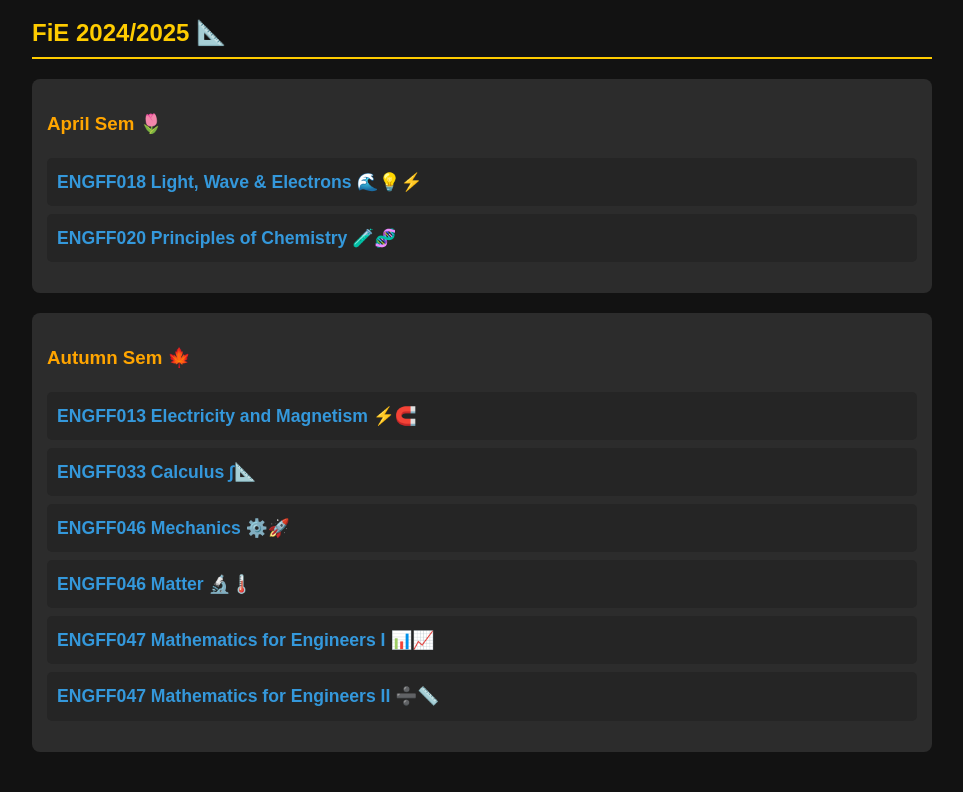
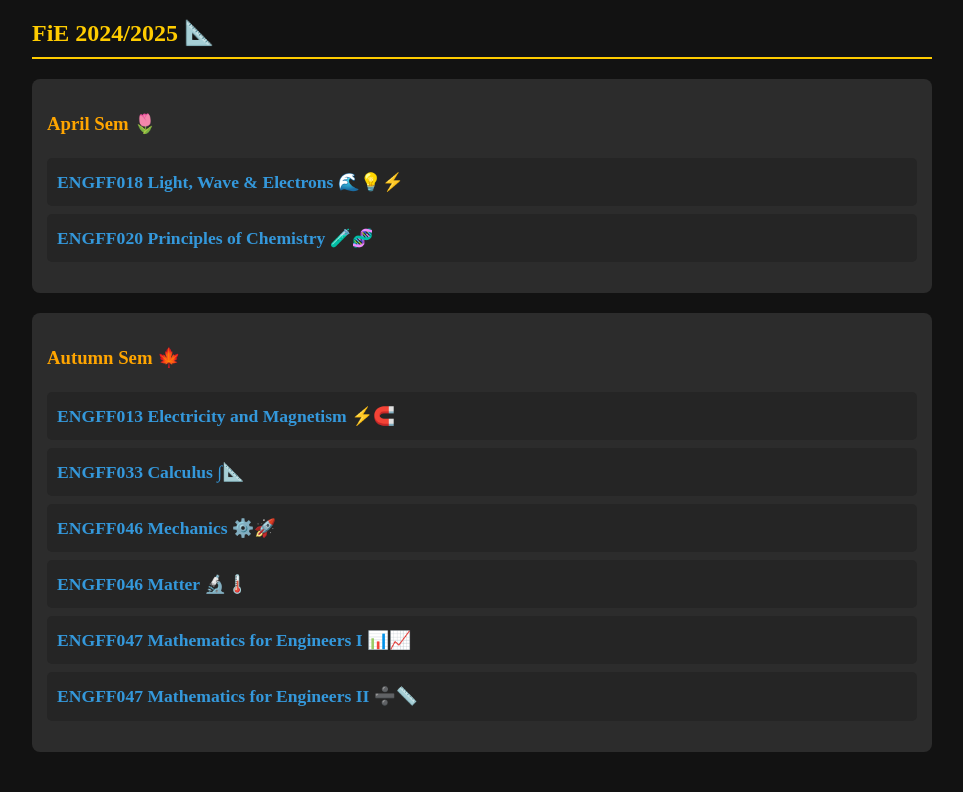
Before and after one commit to mariahazmir/Class-Notes, a plain HTML site: page index.html in a window 1280 px wide. Shown: the part 117-909 px from the top of the page, without its empty margins (158-1121 px from the left). Drawn offline with Linux system fonts and the light colour scheme.

Commit message:
Update index.html

```diff
--- a/index.html
+++ b/index.html
@@ -6,7 +6,7 @@
     <title>Mari's School Archive</title>
     <style>
         body {
-            font-family: 'Space Mono', sans-serif;
+            font-family: 'Space Mono';
             line-height: 1.6;
             padding: 20px;
             max-width: 900px;
```
